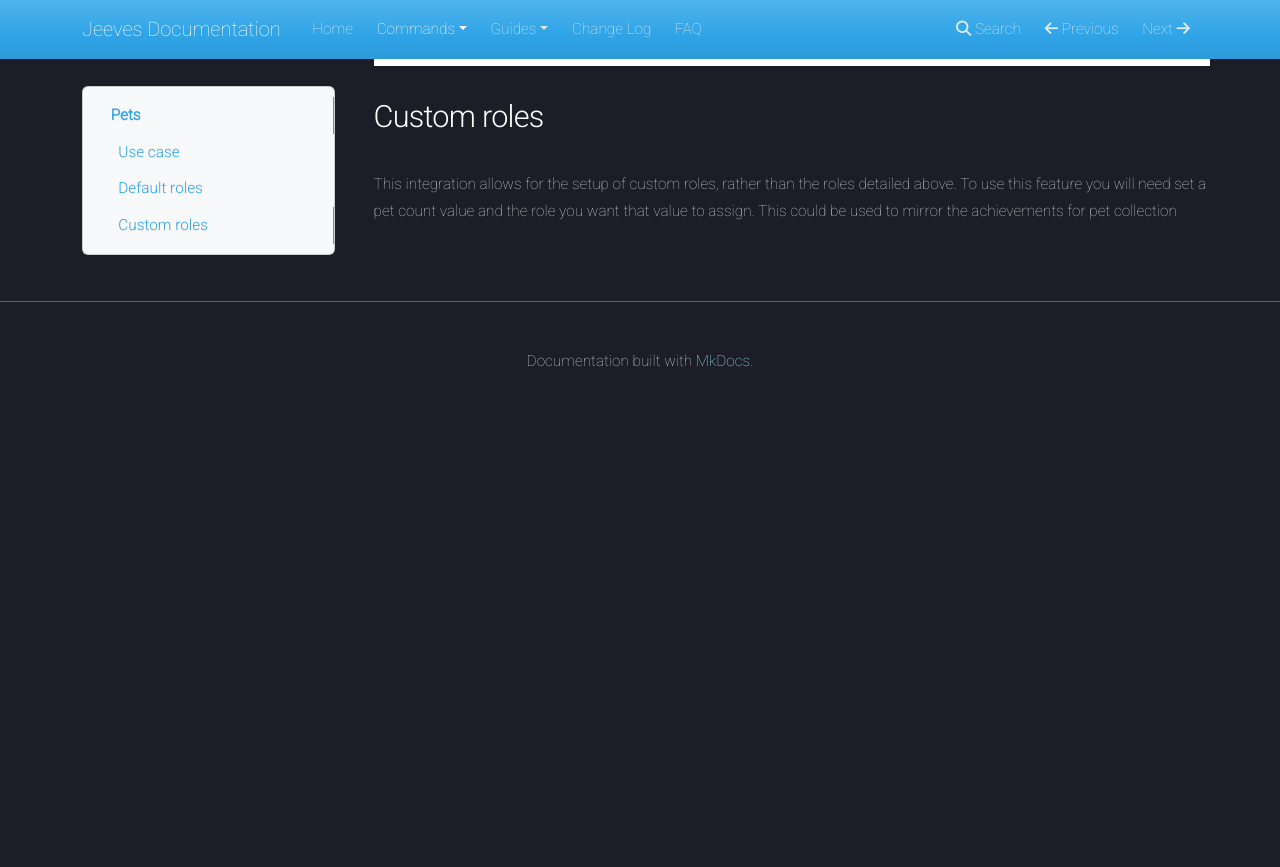
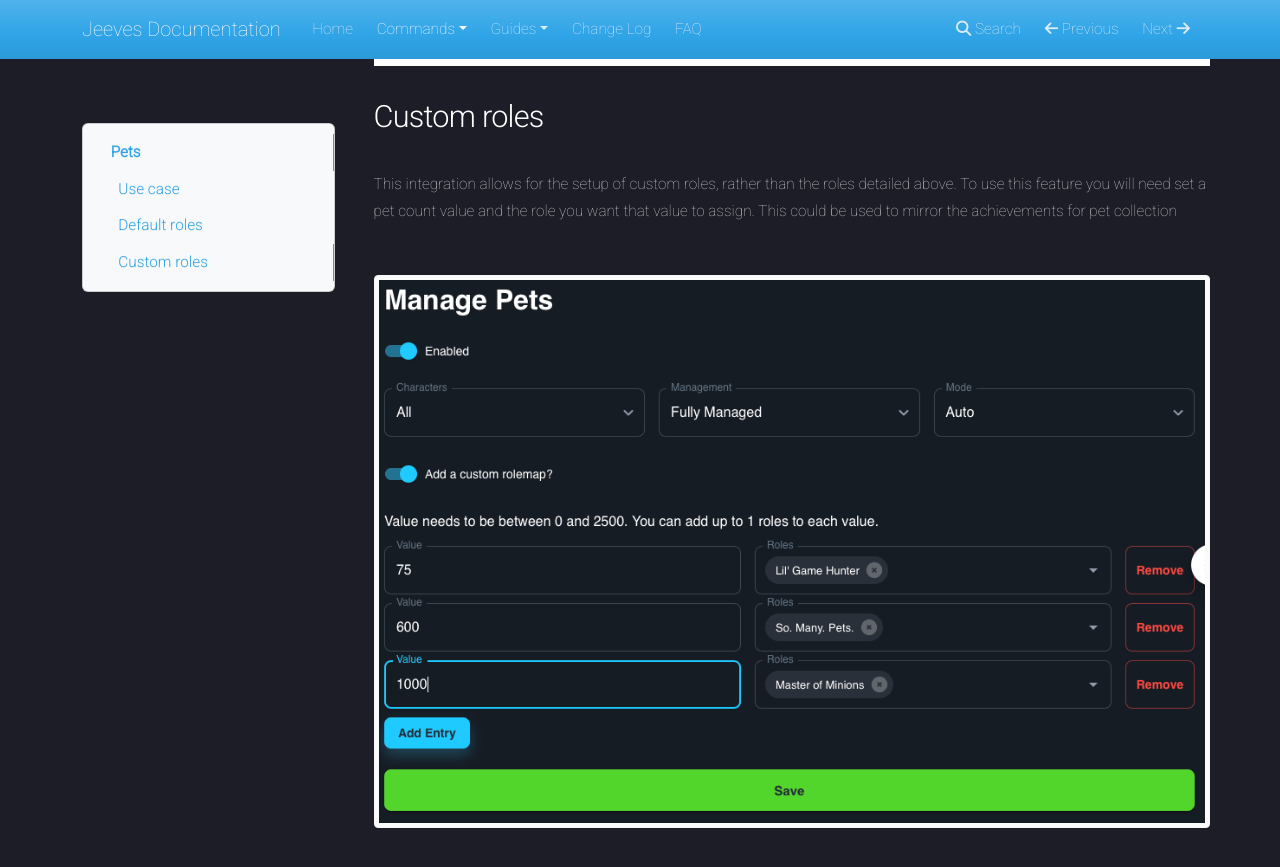
Before and after one commit to TeamJeeves/Jeeves-Bot-Documentation, an MkDocs documentation site: the page built from docs/commands/dashboard/role-management/pets.md, in a window 1280 px wide and 900 px high, scrolled down 542 px. Shown: the top 867 px of the window. Built offline with MkDocs 1.6.1, drawn with Linux system fonts in a browser that asks for light colours; nearby versions of some CDN libraries; before the commit the page ends 947 px from its top, so only the background shows below that.

Commit message:
Added pets custom rolemap screenshot

```diff
--- a/docs/commands/dashboard/role-management/pets.md
+++ b/docs/commands/dashboard/role-management/pets.md
@@ -16,3 +16,5 @@ By default you will need to create roles in the following format for this integr
 ## Custom roles
 
 This integration allows for the setup of custom roles, rather than the roles detailed above. To use this feature you will need set a pet count value and the role you want that value to assign. This could be used to mirror the achievements for pet collection
+
+![PetsScreenshot](../../../img/pets-custom-rolemap.png)
```
Also changed, not shown: docs/img/pets-custom-rolemap.png (added).
